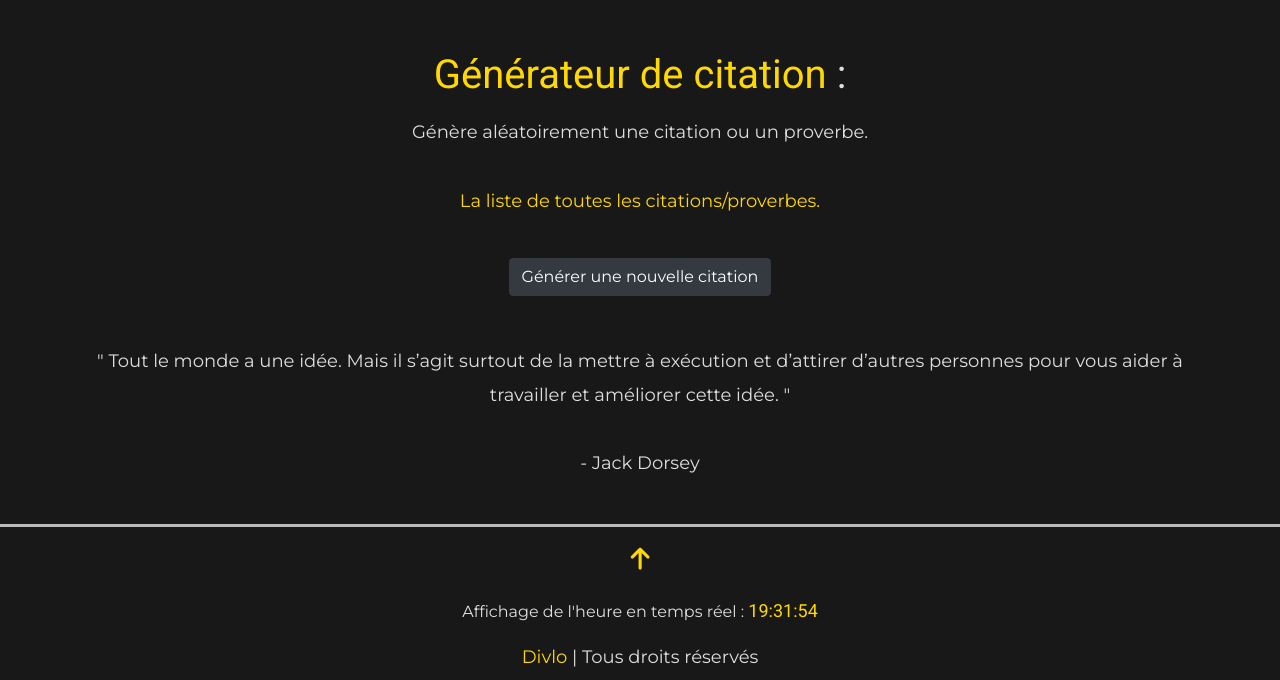
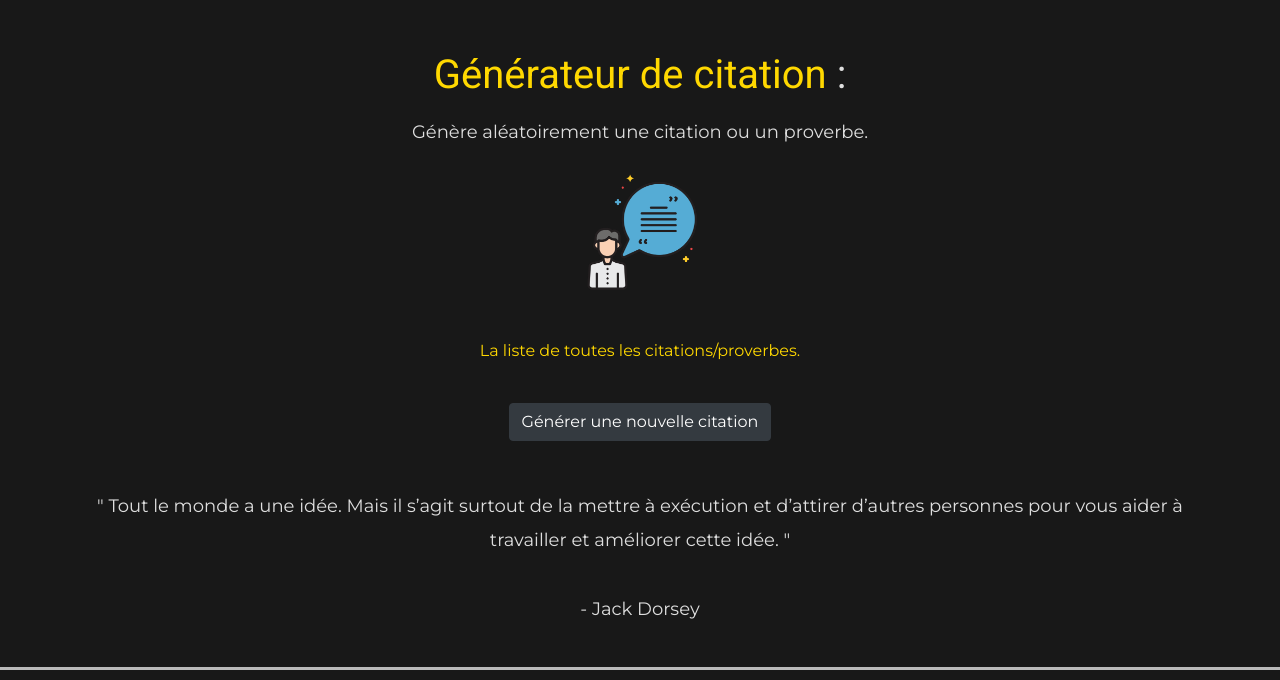
Before and after one commit to theoludwig/FunctionProject, a PHP site: page /views/function-views/randomQuote.php in a window 1280 px wide. Shown: the part 94-774 px from the top of the page. Run offline with PHP 8.4, Linux system fonts and the light colour scheme; some libraries are stand-ins or nearby versions.

Commit message:
Image de chaque fonction sur leur page respective

```diff
--- a/css/style.css
+++ b/css/style.css
@@ -81,9 +81,8 @@
 #convertIn {
     width: 6.7em;
 }
-#roman-numerals {
-    width: 20%;
-    min-width: 200px;
+.function-image {
+    max-width: 130px;
     padding-bottom: 20px;
 }
 .table {
--- a/views/function-views/calculateAge.php
+++ b/views/function-views/calculateAge.php
@@ -8,6 +8,9 @@
 <div class="container">
   <h1><span class="important"><?php echo $title?></span></h1>
   <p class="pt-3 text-center"><?php echo $description?></p>
+  <div class="text-center">
+    <img class="function-image" src="/img/function-image/calculateAge.png" alt="Calculate Age">
+  </div>
   <div class="form-group">
 		<label for="birthDateValue">Entrez la date de naissance au format (dd/mm/yyyy) :</label>
         <input name="birthDateValue" type="text" id="birthDateValue" placeholder="Sélectionnez une date" class="form-control datepicker">
--- a/views/function-views/convertBinaryText.php
+++ b/views/function-views/convertBinaryText.php
@@ -8,6 +8,9 @@
 <div class="container">
   <h1><span class="important"><?php echo $title?></span> :</h1>
   <p class="pt-3 text-center"><?php echo $description?></p>
+  <div class="text-center">
+    <img class="function-image" src="/img/function-image/convertBinaryText.png" alt="Convert Binary Text">
+  </div>
   <div class="form-group">
 		<label for="binaryTextValue">Entrez votre chaîne de caractères ou du binaire :</label>
         <textarea name="binaryTextValue" type="text" id="binaryTextValue" placeholder="(e.g : 'Salut' ou '01010011 01100001')" class="form-control"></textarea>
--- a/views/function-views/convertCurrency.php
+++ b/views/function-views/convertCurrency.php
@@ -8,6 +8,9 @@
 <div class="container">
   <h1><span class="important"><?php echo $title?></span> :</h1>
   <p class="pt-3 text-center"><?php echo $description?></p>
+  <div class="text-center">
+    <img class="function-image" src="/img/function-image/convertCurrency.png" alt="Convert Currency">
+  </div>
   <br>
   <div class="form-group">
         <label for="value">Entrez le nombre à convertir et sélectionner la devise de celui-çi :</label>
--- a/views/function-views/convertDistance.php
+++ b/views/function-views/convertDistance.php
@@ -8,6 +8,9 @@
 <div class="container">
   <h1><span class="important"><?php echo $title?></span> :</h1>
   <p class="pt-3 text-center"><?php echo $description?></p>
+  <div class="text-center">
+    <img class="function-image" src="/img/function-image/convertDistance.png" alt="Convert Distance">
+  </div>
   <br>
   <div class="form-group">
         <label for="firstValue">Entrez la distance que vous voulez convertir et sélectionner l'unité de celle-çi :</label>
@@ -48,6 +51,7 @@
         <br>
         <div class="form-row text-center">
             <div class="col-12">
+                <br>
                 <button type="submit" id="submitConvertDistance" class="btn btn-dark text-center">Envoyer</button>
             </div>
         </div>
--- a/views/function-views/convertRomanArabicNumbers.php
+++ b/views/function-views/convertRomanArabicNumbers.php
@@ -9,7 +9,7 @@
   <h1><span class="important"><?php echo $title?></span> :</h1>
   <p class="pt-3 text-center"><?php echo $description?></p>
   <div class="text-center">
-    <img id="roman-numerals" src="/img/function-image/convertRomanArabicNumbers.png" alt="Roman Numerals">
+    <img class="function-image" src="/img/function-image/convertRomanArabicNumbers.png" alt="Roman Numerals">
   </div>
   <div class="form-group">
 		<label for="numbersArabic">Entrez votre nombre :</label>
--- a/views/function-views/convertTemperature.php
+++ b/views/function-views/convertTemperature.php
@@ -8,6 +8,9 @@
 <div class="container">
   <h1><span class="important"><?php echo $title?></span> :</h1>
   <p class="pt-3 text-center"><?php echo $description?></p>
+  <div class="text-center">
+    <img class="function-image" src="/img/function-image/convertTemperature.png" alt="Convert Temperature">
+  </div>
   <div class="form-group">
 		<label for="temperatureValue">Entrez la température :</label>
         <input name="temperatureValue" type="text" id="temperatureValue" placeholder="(e.g : 23°C)" class="form-control">
--- a/views/function-views/filterStudents.php
+++ b/views/function-views/filterStudents.php
@@ -8,6 +8,9 @@
 <div class="container">
   <h1><span class="important"><?php echo $title?></span> :</h1>
   <p class="pt-3 text-center"><?php echo $description?></p>
+  <div class="text-center">
+    <img class="function-image" src="/img/function-image/filterStudents.png" alt="Filter Students">
+  </div>
   <div class="form-group">
 		<label for="nameEntered">Entrez les prénoms :</label>
         <input name="nameEntered" type="text" id="nameEntered" placeholder="(e.g : 'Prénom1, Prénom2, Prénom3, ...')" class="form-control">
--- a/views/function-views/randomNumber.php
+++ b/views/function-views/randomNumber.php
@@ -8,6 +8,9 @@
 <div class="container">
   <h1><span class="important"><?php echo $title?></span> :</h1>
   <p class="pt-3 text-center"><?php echo $description?></p>
+  <div class="text-center">
+    <img class="function-image" src="/img/function-image/randomNumber.png" alt="Random Number">
+  </div>
   <div class="form-group">
 		<label for="minValue">Entrez la valeur minimale :</label>
         <input name="minValue" type="number" min="0" id="minValue" placeholder="(e.g : 1)" class="form-control">
--- a/views/function-views/randomQuote.php
+++ b/views/function-views/randomQuote.php
@@ -8,8 +8,14 @@
 <div class="container">
   <h1><span class="important"><?php echo $title?></span> :</h1>
   <p class="pt-3 text-center">
-    <?php echo $description?> <br> <br>
-    <a href="/views/quote-list.php">La liste de toutes les citations/proverbes.</a>
+    <?php echo $description?>
+    <div class="text-center">
+        <img class="function-image" src="/img/function-image/randomQuote.png" alt="Random Quote">
+    </div>
+    <br>
+    <div class="text-center">
+        <a href="/views/quote-list.php">La liste de toutes les citations/proverbes.</a>
+    </div>
   </p> <br>
   <div class="form-group">
         <div class="form-row text-center">
--- a/views/function-views/weatherRequest.php
+++ b/views/function-views/weatherRequest.php
@@ -8,6 +8,9 @@
 <div class="container">
   <h1><span class="important"><?php echo $title?></span> :</h1>
   <p class="pt-3 text-center"><?php echo $description?></p>
+  <div class="text-center">
+    <img class="function-image" src="/img/function-image/weatherRequest.png" alt="Weather">
+  </div>
   <div class="form-group">
 		<label for="cityName">Entrez le nom d'une ville :</label>
         <input name="cityName" type="text" id="cityName" placeholder="(e.g : Paris)" class="form-control">
```
Also changed, not shown: img/function-image/convertTemperature.png.
